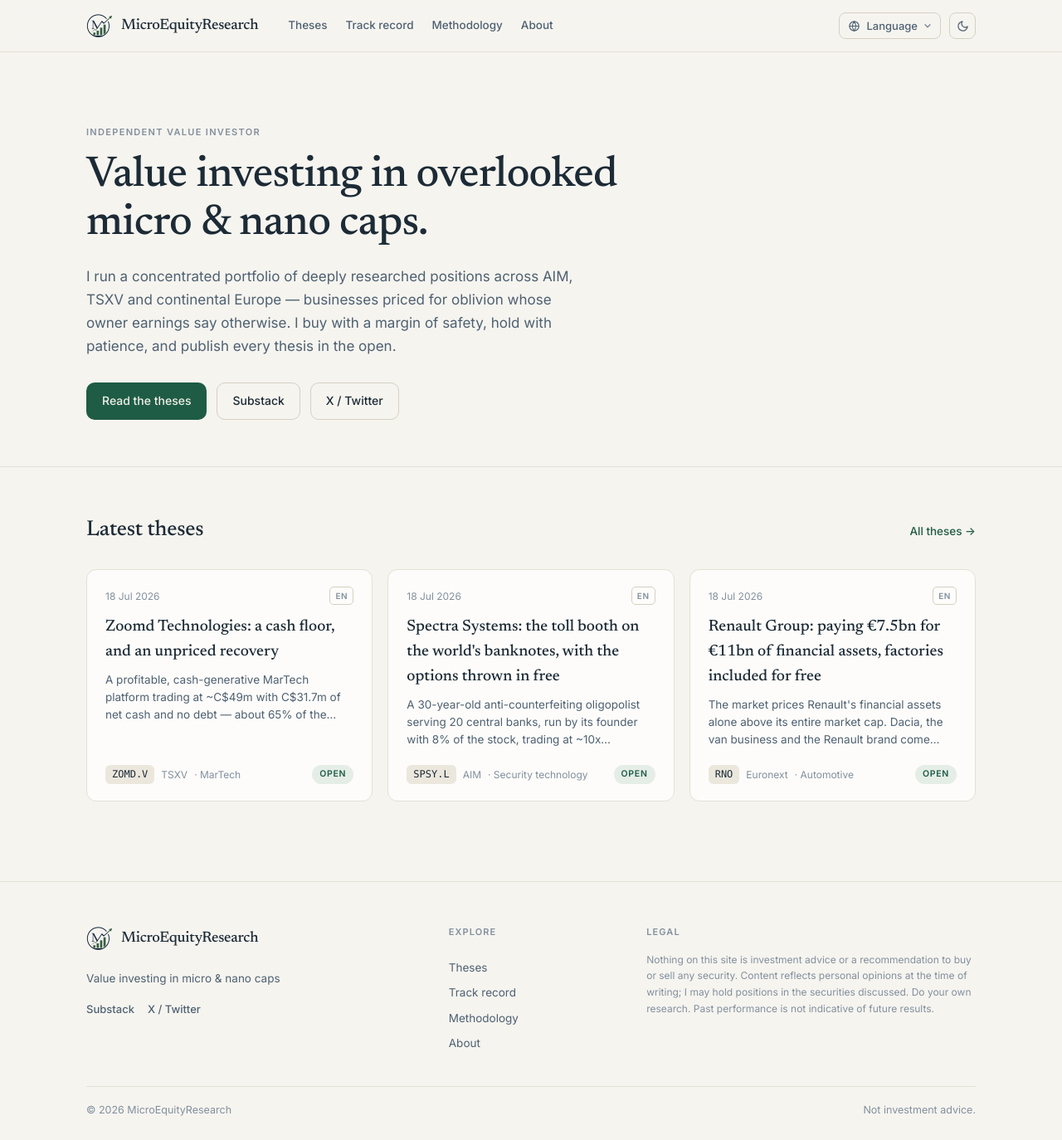
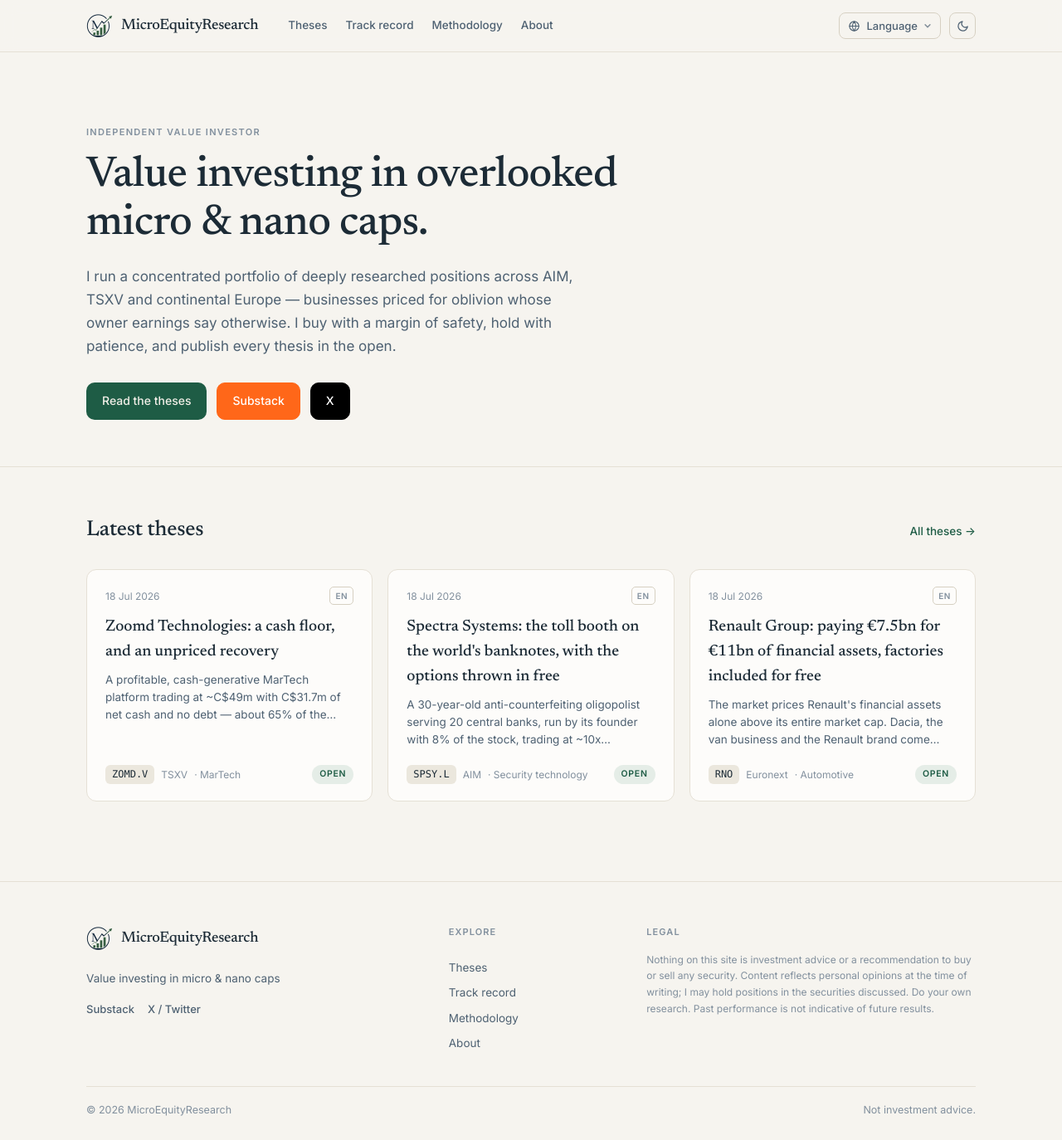
Before and after one commit to trackcmg/micro_cap_invest, a Jekyll site: the page built from index.html, in a window 1280 px wide and 1374 px high. Shown: the whole window at 83% size. Built offline with Jekyll 4.4.1, drawn with Linux system fonts in a browser that asks for light colours.

Commit message:
Update social buttons style in index.html

```diff
--- a/index.html
+++ b/index.html
@@ -23,8 +23,8 @@ page_js: /assets/js/home.js
     </p>
     <div class="hero-cta">
       <a class="btn btn-primary" href="{{ '/theses/' | relative_url }}" data-i18n="home.cta">Read the theses</a>
-      {% if site.substack_url and site.substack_url != "" %}<a class="btn btn-ghost" href="{{ site.substack_url }}" target="_blank" rel="noopener">Substack</a>{% endif %}
-      {% if site.twitter_url and site.twitter_url != "" %}<a class="btn btn-ghost" href="{{ site.twitter_url }}" target="_blank" rel="noopener">X / Twitter</a>{% endif %}
+      {% if site.substack_url and site.substack_url != "" %}<a class="btn btn-primary" style="background-color: #FF6719; border-color: #FF6719; color: #ffffff;" href="{{ site.substack_url }}" target="_blank" rel="noopener">Substack</a>{% endif %}
+      {% if site.twitter_url and site.twitter_url != "" %}<a class="btn btn-primary" style="background-color: #000000; border-color: #000000; color: #ffffff;" href="{{ site.twitter_url }}" target="_blank" rel="noopener">X</a>{% endif %}
     </div>
   </div>
 </section>
```
